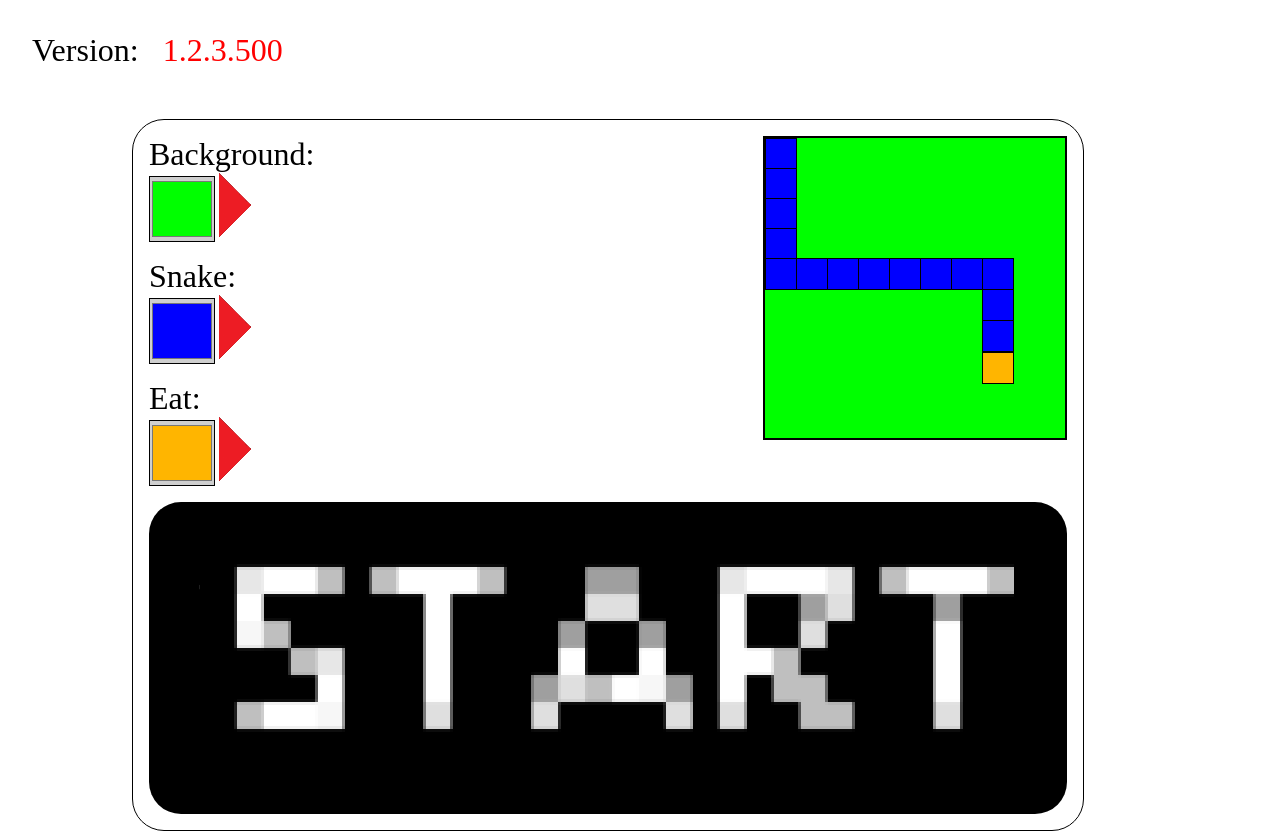
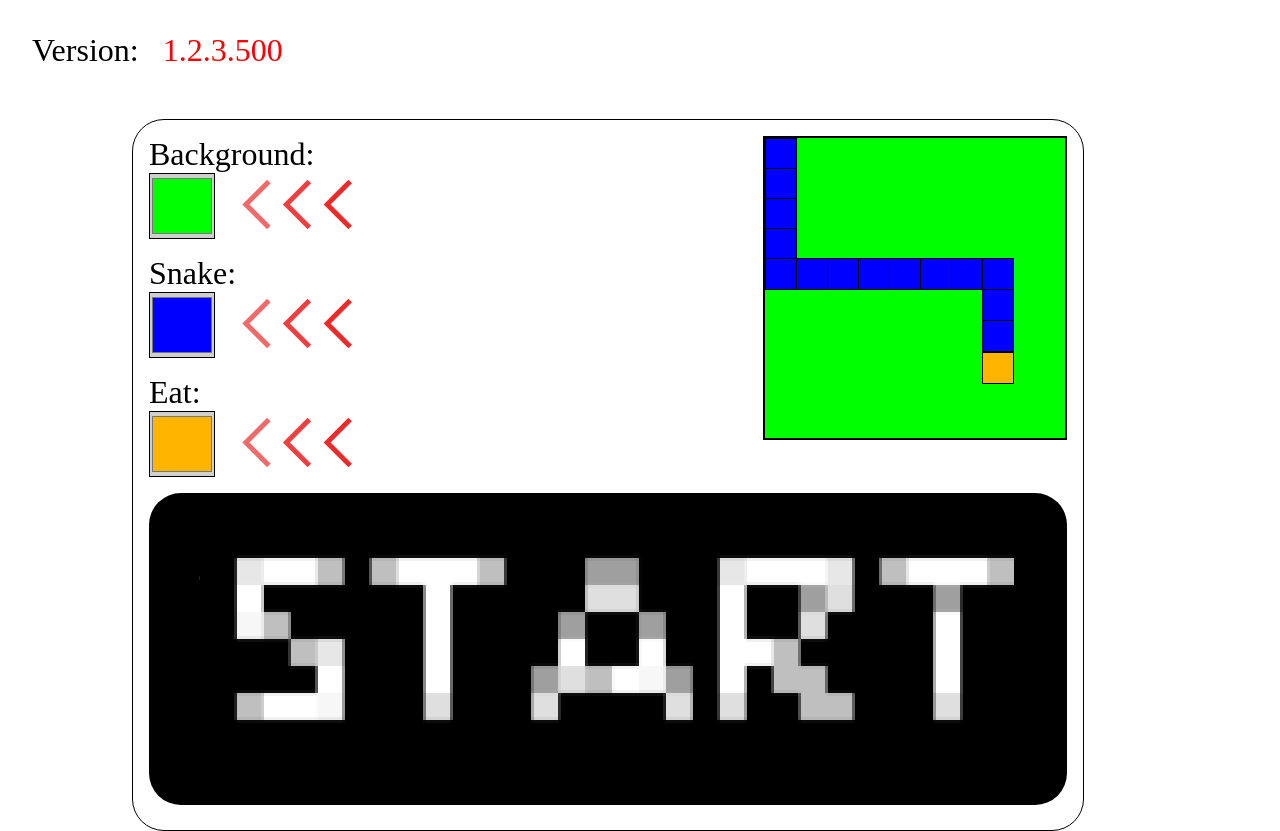
Before and after one commit to DiametrFQ/Snake, a plain HTML site: page index.html in a window 1280 px wide. Drawn offline with Linux system fonts and the light colour scheme.

Commit message:
Remove images from buttons (1)

```diff
--- a/index.html
+++ b/index.html
@@ -15,18 +15,30 @@
     <div>
       <div class="word">Background:</div>
       <input type="color" class="color" id="color1">
-      <img class="bottom" id="bottom1"src="Images/Buttom2.png" alt="">
+      <span class="arrow">
+        <span></span>
+        <span></span>
+        <span></span>
+      </span>
     </div>
     <div>
       <div class="word">Snake:</div>
       <input type="color" class="color" id="color2">
-      <img class="bottom" id="bottom1"src="Images/Buttom2.png" alt="">
+      <span class="arrow">
+        <span></span>
+        <span></span>
+        <span></span>
+      </span>
     </div>
 
     <div>
       <div class="word">Eat:</div>
       <input type="color" class="color" id="color3">
-      <img class="bottom" id="bottom1"src="Images/Buttom2.png" alt="">
+      <span class="arrow">
+        <span></span>
+        <span></span>
+        <span></span>
+      </span>
     </div>
 
     <div id="c2" width="300px" height="300px">
```
